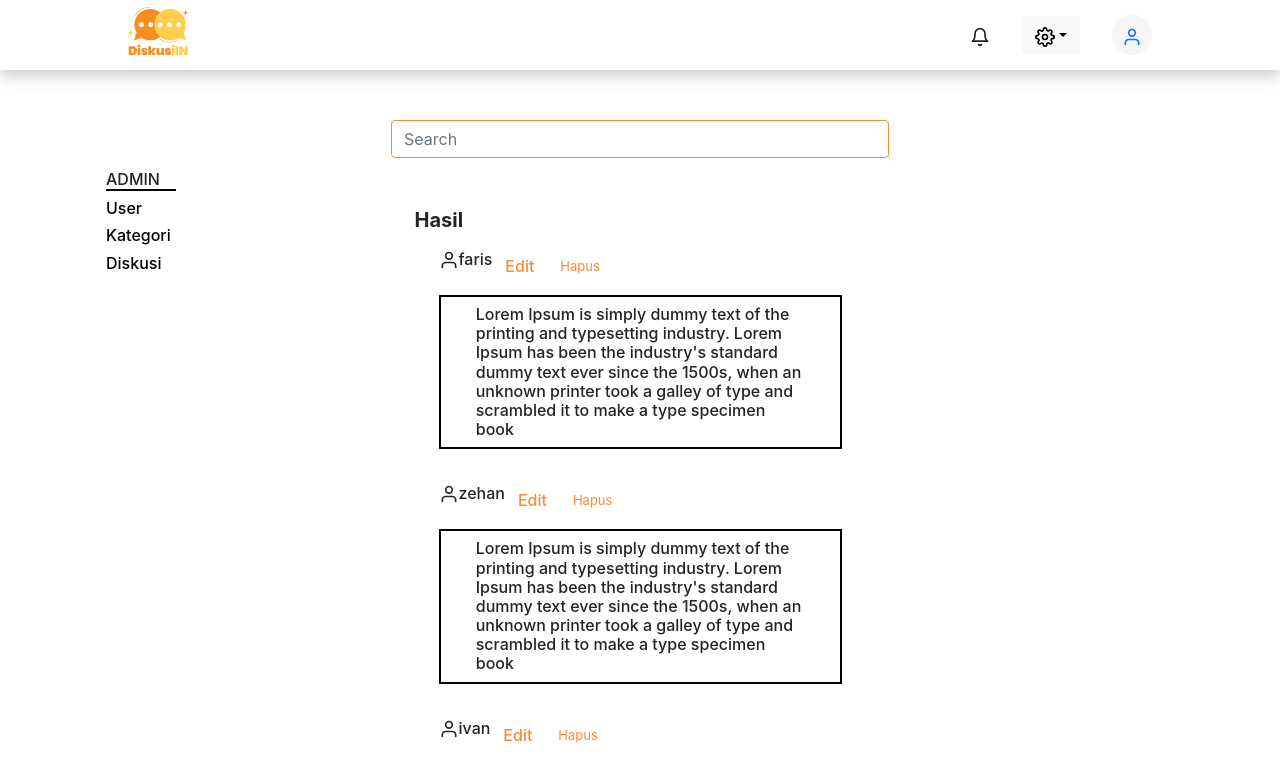
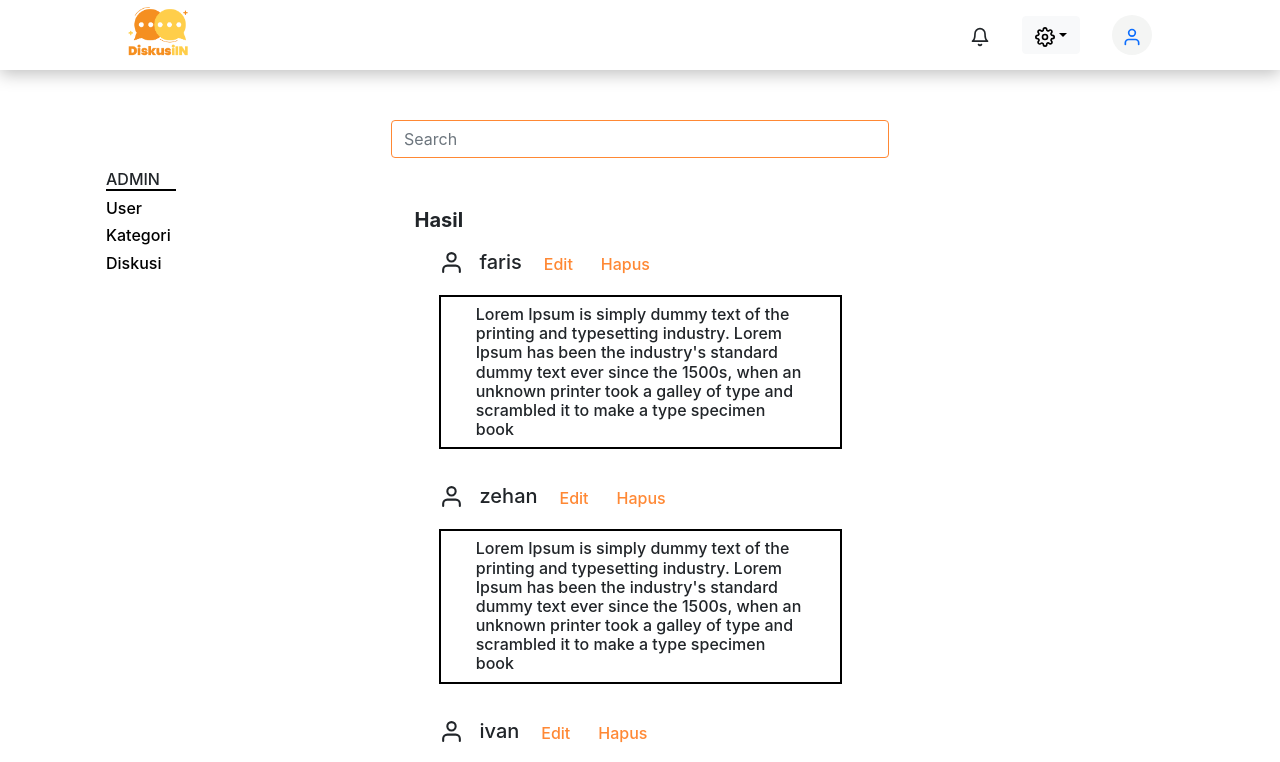
Before and after one commit to Capstone-FGD-Diskusin/fp-final-admin, a React (Create React App) app: page /HomeLogin/Diskusi in a window 1280 px wide. Shown: the top 762 px of the page. Built offline with nearby package versions, Linux system fonts and the light colour scheme.

Commit message:
sudah rapi

```diff
--- a/src/components/DiskusiContent/DiskusiContent.jsx
+++ b/src/components/DiskusiContent/DiskusiContent.jsx
@@ -16,10 +16,10 @@ export default function DiskusiContent() {
                                 <Row>
                                     <Col>
                                         <div className={style.label}>
-                                            <FiIcons.FiUser size={20} />
-                                            <h6>{item.User}</h6>
-                                            <Button className={style.edit}><h6 className={style.text2}>Edit</h6></Button>
-                                            <Button className={style.Hapus}>Hapus</Button>
+                                            <FiIcons.FiUser size={25} />
+                                            <h5>{item.User}</h5>
+                                            <button className={style.edit}><h6 className={style.text2}>Edit</h6></button>
+                                            <button className={style.Hapus}><h6 className={style.text2}>Hapus</h6></button>
                                         </div>
                                     </Col>
                                 </Row>
@@ -38,6 +38,6 @@ export default function DiskusiContent() {
                 })
             }
 
-        </div>
+        </div >
     )
 }
--- a/src/components/DiskusiContent/DiskusiContent.module.css
+++ b/src/components/DiskusiContent/DiskusiContent.module.css
@@ -3,7 +3,9 @@
     margin-top: 50px;
 }
 
-.text2 {}
+.text2 {
+    margin-top: 4px;
+}
 
 .text3 {
     margin-top: 8px;
@@ -14,14 +16,14 @@
     display: flex;
     margin-top: 10px;
     margin-bottom: 5px;
-
+    gap: 1rem;
 }
 
 .edit {
     font-size: small;
     background-color: white;
     color: rgba(255, 136, 52, 1);
-    border-color: white;
+    border: white;
     height: 30px;
     margin-bottom: 10px;
 }
@@ -41,9 +43,9 @@
     font-size: small;
     background-color: white;
     color: rgba(255, 136, 52, 1);
-    border-color: white;
+    border: white;
     height: 30px;
-    margin-bottom: 10px;
+    /* margin-bottom: 10px; */
 }
 
 .Hapus:focus {
--- a/src/components/KategoriContent/KategoriContent.jsx
+++ b/src/components/KategoriContent/KategoriContent.jsx
@@ -8,12 +8,30 @@ import gambar from "../../img/adminKategori.png"
 
 
 export default function KategoriContent() {
+    const [Data, setData] = useState(KategoriData)
+
+    const handleDelete = (event) => {
+        // event.preventDefault();
+        console.log("ini index", event);
+
+        const newData = Data.filter((e, i) => {
+            if (i !== event) {
+                return e
+
+            }
+            console.log("ini di dalem");
+        })
+
+        console.log("ini new data", newData);
+        console.log("ini data", Data);
+        setData(newData)
+    }
     return (
         <div>
             <Container>
                 <h6 className={style.text}>Hasil</h6>
                 {
-                    KategoriData.map((item, index) => {
+                    Data.map((item, index) => {
                         return (
                             <div key={index}>
                                 <div className={style.box}>
@@ -25,9 +43,11 @@ export default function KategoriContent() {
                                     <div className={style.butPosisi}>
                                         {/* <Button className={style.buttonDel} onClick={() => handleDelete(index)}>Hapus</Button> */}
                                         {/* <Button className={style.buttonDel} >Hapus</Button> */}
-                                        <input type="submit" className={style.delete} value="Hapus" />
+                                        {/* <input type="submit" className={style.delete} value="Hapus" /> */}
                                         {/* <h6>Hapus</h6>
                                         <h6>Posis</h6> */}
+
+                                        <button type="submit" className={style.delete} onClick={() => handleDelete(index)}>Hapus</button>
                                     </div>
                                 </div>
                             </div>
--- a/src/components/KategoriContent/KategoriContent.module.css
+++ b/src/components/KategoriContent/KategoriContent.module.css
@@ -58,5 +58,5 @@
 .delete {
     background-color: white;
     border: none;
-    color: rgba(255, 136, 52, 1);
+    color:
 }
--- a/src/components/KategoriInput/KategoriInput.jsx
+++ b/src/components/KategoriInput/KategoriInput.jsx
@@ -15,7 +15,8 @@ export default function KategoriInput() {
                             <div className={style.box}>
                                 <Image src={gambar} width="30px" className={style.img} />
                                 <Form.Control type="text" className={style.inputKat} />
-                                <input type="submit" className={style.subKat} value="Tambah" />
+                                {/* <input type="submit" className={style.subKat} value="Tambah" /> */}
+                                <button type="submit" className={style.subKat}>Tambah</button>
                             </div>
                         </Form>
                     </Col>
--- a/src/components/UserContent/UserContent.jsx
+++ b/src/components/UserContent/UserContent.jsx
@@ -33,7 +33,7 @@ export default function UserContent() {
             <Container>
                 <h6 className={style.text}>Hasil</h6>
                 {
-                    UserContentData.map((item, index) => {
+                    Data.map((item, index) => {
                         return (
                             <div key={index}>
                                 <div className={style.box}>
@@ -42,7 +42,7 @@ export default function UserContent() {
                                         <h6>{item.username}</h6>
                                     </div>
                                     <div className={style.butPosisi}>
-                                        <Button className={style.buttonDel} onClick={() => handleDelete(index)}>Hapus User</Button>
+                                        <button className={style.buttonDel} onClick={() => handleDelete(index)}>Hapus User</button>
                                         {/* <h6>Hapus</h6>
                                         <h6>Posis</h6> */}
                                     </div>
--- a/src/components/UserContent/UserContent.module.css
+++ b/src/components/UserContent/UserContent.module.css
@@ -22,12 +22,14 @@
     height: 25px;
     /* display: flex;
     justify-content: right; */
+    margin-top: 3px;
 }
 
 .buttonDel:hover {
     background-color: white;
     border: white;
     color: rgba(255, 136, 52, 1);
+
 }
 
 .buttonDel:focus {
```
